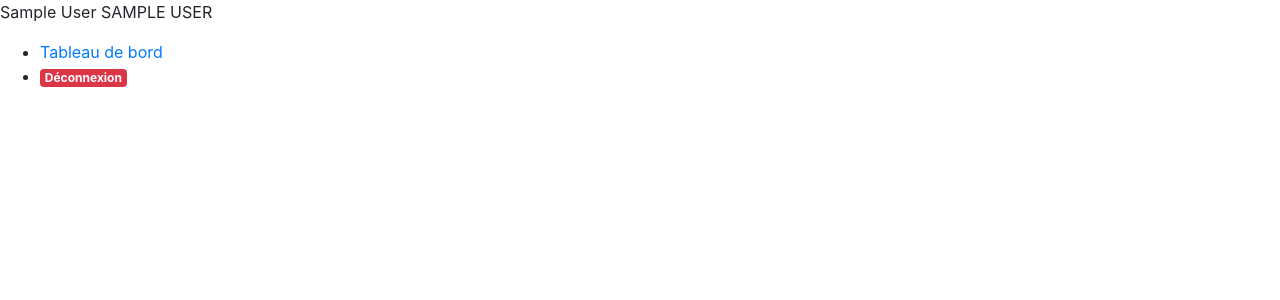
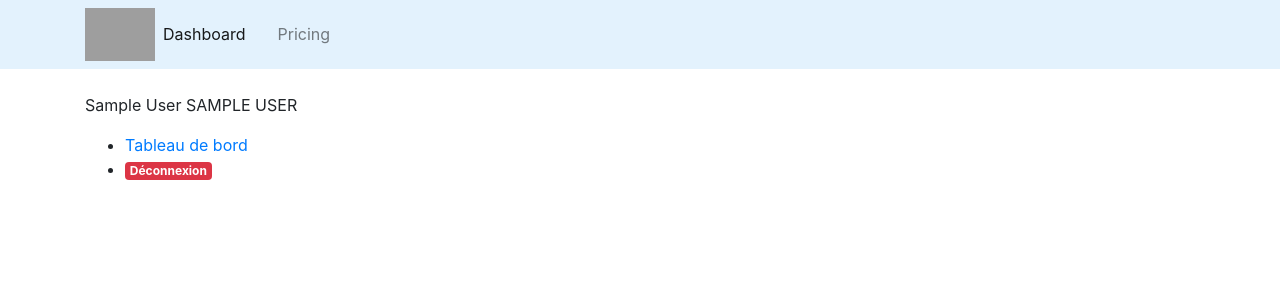
Before and after one commit to LysaDef/imprimplus, a PHP site: the page made by page/template/menu.php in a window 1280 px wide. Shown: the top 300 px of the page. Run offline with PHP 8.4, Linux system fonts and the light colour scheme; the template is opened without the code that fills it, so the values that code supplies are empty; the visitor is signed in with stand-in values (Sample User, id 1); some libraries are stand-ins or nearby versions.

Commit message:
Début v0

```diff
--- a/control/authenticateControl.php
+++ b/control/authenticateControl.php
@@ -43,6 +43,7 @@ function authenticateControl_loginAction()
             $_SESSION['nom']=$user[0]['nom'];
             $_SESSION['prenom']=$user[0]['prenom'];
 
+
             header('location:?route=dashboard');
         }
         else{
--- a/page/dashboardPage_default.php
+++ b/page/dashboardPage_default.php
@@ -1,10 +1,10 @@
 
 <?php include('template/header.php'); ?>
-    <div class="container">
-    <?php include('template/menu.php'); ?>
+<?php include('template/menu.php'); ?>
+
+
 
     <h1> Tableau de bord </h1>
 
 
-    </div>
 <?php include('template/footer.php'); ?>
--- a/page/template/footer.php
+++ b/page/template/footer.php
@@ -1,5 +1,5 @@
 
-
+</div>
 <script src="https://code.jquery.com/jquery-3.2.1.slim.min.js"></script>
 <script src="https://cdnjs.cloudflare.com/ajax/libs/popper.js/1.12.9/umd/popper.min.js"></script>
 <script src="https://maxcdn.bootstrapcdn.com/bootstrap/4.0.0/js/bootstrap.min.js"></script>
--- a/page/template/menu.php
+++ b/page/template/menu.php
@@ -1,3 +1,42 @@
+
+
+
+<nav class="navbar navbar-expand-lg navbar-light" style="background-color: #e3f2fd;">
+    <div class="container">
+       <img src="http://127.0.0.1/prj/imprimplus/page/img/viewers/logo.png" width="70">
+        <button class="navbar-toggler" type="button" data-toggle="collapse" data-target="#navbarNavDropdown" aria-controls="navbarNavDropdown" aria-expanded="false" aria-label="Toggle navigation">
+            <span class="navbar-toggler-icon"></span>
+        </button>
+        <div class="collapse navbar-collapse" id="navbarNavDropdown">
+            <ul class="navbar-nav">
+                <li class="nav-item active">
+                    <a class="nav-link" href="#">Dashboard <span class="sr-only">(current)</span></a>
+                </li>
+                <li class="nav-item">
+                    <a class="nav-link" href="#"></a>
+                </li>
+                <li class="nav-item">
+                    <a class="nav-link" href="#">Pricing</a>
+                </li>
+                <!--<li class="nav-item dropdown">
+                    <a class="nav-link dropdown-toggle" href="#" id="navbarDropdownMenuLink" data-toggle="dropdown" aria-haspopup="true" aria-expanded="false">
+                        Dropdown link
+                    </a>
+                    <div class="dropdown-menu" aria-labelledby="navbarDropdownMenuLink">
+                        <a class="dropdown-item" href="#">Action</a>
+                        <a class="dropdown-item" href="#">Another action</a>
+                        <a class="dropdown-item" href="#">Something else here</a>
+                    </div>
+                </li>-->
+            </ul>
+        </div>
+    </div>
+</nav>
+
+<br>
+
+
+<div class="container">
 
 <nav>
     <p><?php echo $_SESSION['prenom']." ".strtoupper($_SESSION['nom']) ?></p>
--- a/www/index.php
+++ b/www/index.php
@@ -35,6 +35,9 @@ switch($route){
     case 'authenticate':
         authenticateControl($action);
     break;
+    case 'bookingprint':
+        bookingprintControl($action);
+        break;
 
     default:
     echo "La route spécifiée n'existe pas";
```
Also changed, not shown: control/bookingprintControl.php (+12 -1 lines), data/commandeData.php (+6 -3 lines).
